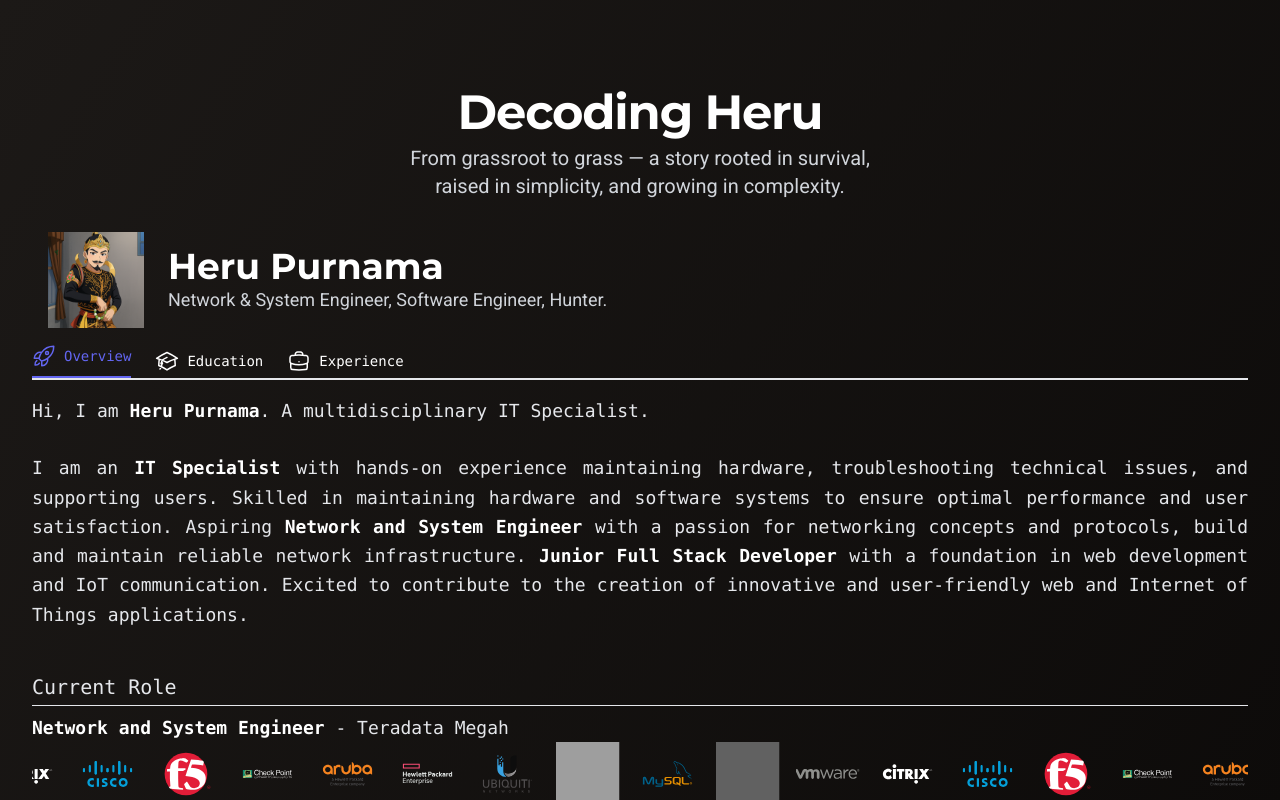
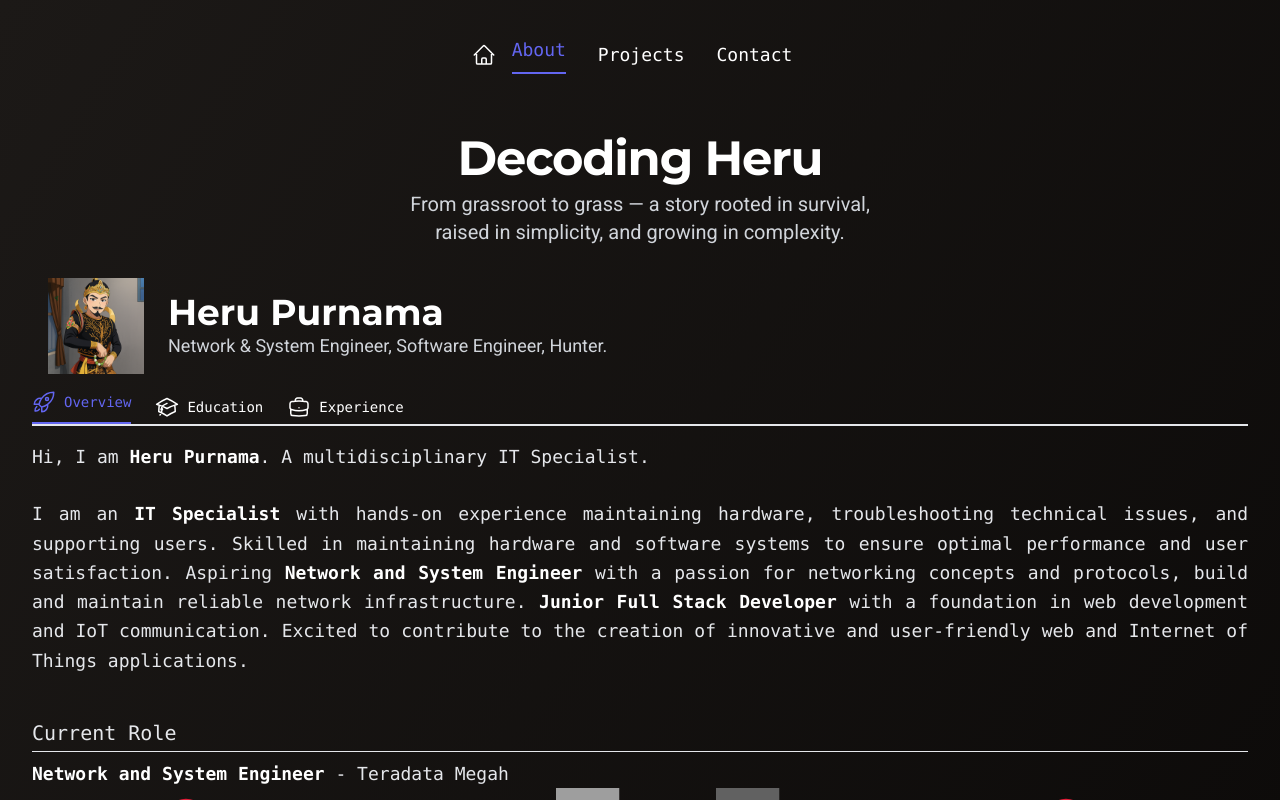
Before and after one commit to ruhefm/porto-web, a Vue app: page /about in a window 1280 px wide. Shown: the top 800 px of the page. Built offline with nearby package versions, Linux system fonts and the light colour scheme; grey boxes are pictures that could not be loaded.

Commit message:
adding 404

```diff
--- a/src/components/landingPage.vue
+++ b/src/components/landingPage.vue
@@ -4,7 +4,7 @@
           <div id="final" class="justify-left leading-relaxed">
             <h1>Heru Purnama</h1>
             <h2 class="font-robo text-xl">Network & System Engineer, Software Engineer, Hunter.</h2>
-            <p class="font-robo text-xl"><a href="/about/" class="text-teal-600">Get to know more About Me</a></p>
+            <p class="font-robo text-xl"><a href="/about" class="text-teal-600">Get to know more About Me</a></p>
             <div class="flex items-center">
               <a target="_blank" href="CV_Heru Purnama_Network_Public.pdf"><button class="flex gap-2 bg-gradient-to-br from-slate-800 to-slate-900 to-75% p-2 sm:p-3 rounded text-xl"><svg xmlns="http://www.w3.org/2000/svg" fill="none" viewBox="0 0 24 24" stroke-width="1.5" stroke="currentColor" class="size-6">
   <path stroke-linecap="round" stroke-linejoin="round" d="M3 16.5v2.25A2.25 2.25 0 0 0 5.25 21h13.5A2.25 2.25 0 0 0 21 18.75V16.5M16.5 12 12 16.5m0 0L7.5 12m4.5 4.5V3" />
--- a/src/components/mainMenu.vue
+++ b/src/components/mainMenu.vue
@@ -1,29 +1,24 @@
 <template>
-<nav v-scroll class="flex items-center sm:justify-normal gap-6 border-b-2 text-white text-center overflow-x-auto select-none">
-  <RouterLink to="/about" active-class="border-b-2 pb-2 border-indigo-500 text-indigo-500" class="flex items-center gap-2 hover:text-indigo-400 active">
+<nav v-scroll class="mx-auto max-w-screen-sm px-1 py-1 rounded flex items-center justify-center text-white text-center overflow-x-auto select-none">
+  <RouterLink to="/" active-class="border-b-2 pb-2 border-indigo-500 text-indigo-500" class="flex items-center gap-2 hover:text-indigo-400 active">
     <svg xmlns="http://www.w3.org/2000/svg" fill="none" viewBox="0 0 24 24" stroke-width="1.5" stroke="currentColor" class="size-6">
-  <path stroke-linecap="round" stroke-linejoin="round" d="M15.59 14.37a6 6 0 0 1-5.84 7.38v-4.8m5.84-2.58a14.98 14.98 0 0 0 6.16-12.12A14.98 14.98 0 0 0 9.631 8.41m5.96 5.96a14.926 14.926 0 0 1-5.841 2.58m-.119-8.54a6 6 0 0 0-7.381 5.84h4.8m2.581-5.84a14.927 14.927 0 0 0-2.58 5.84m2.699 2.7c-.103.021-.207.041-.311.06a15.09 15.09 0 0 1-2.448-2.448 14.9 14.9 0 0 1 .06-.312m-2.24 2.39a4.493 4.493 0 0 0-1.757 4.306 4.493 4.493 0 0 0 4.306-1.758M16.5 9a1.5 1.5 0 1 1-3 0 1.5 1.5 0 0 1 3 0Z" />
+  <path stroke-linecap="round" stroke-linejoin="round" d="m2.25 12 8.954-8.955c.44-.439 1.152-.439 1.591 0L21.75 12M4.5 9.75v10.125c0 .621.504 1.125 1.125 1.125H9.75v-4.875c0-.621.504-1.125 1.125-1.125h2.25c.621 0 1.125.504 1.125 1.125V21h4.125c.621 0 1.125-.504 1.125-1.125V9.75M8.25 21h8.25" />
 </svg>
-    <span class="text-sm sm:block">Overview</span>
 </RouterLink>
-
-  <RouterLink to="/about/education" active-class="border-b-2 pb-2 border-indigo-500 text-indigo-500" class="flex items-center gap-2 hover:text-indigo-400 active">
-    <svg xmlns="http://www.w3.org/2000/svg" fill="none" viewBox="0 0 24 24" stroke-width="1.5" stroke="currentColor" class="size-6">
-  <path stroke-linecap="round" stroke-linejoin="round" d="M4.26 10.147a60.438 60.438 0 0 0-.491 6.347A48.62 48.62 0 0 1 12 20.904a48.62 48.62 0 0 1 8.232-4.41 60.46 60.46 0 0 0-.491-6.347m-15.482 0a50.636 50.636 0 0 0-2.658-.813A59.906 59.906 0 0 1 12 3.493a59.903 59.903 0 0 1 10.399 5.84c-.896.248-1.783.52-2.658.814m-15.482 0A50.717 50.717 0 0 1 12 13.489a50.702 50.702 0 0 1 7.74-3.342M6.75 15a.75.75 0 1 0 0-1.5.75.75 0 0 0 0 1.5Zm0 0v-3.675A55.378 55.378 0 0 1 12 8.443m-7.007 11.55A5.981 5.981 0 0 0 6.75 15.75v-1.5" />
-</svg>
-    <span class="text-sm sm:block">Education</span>
-  </RouterLink>
-
-  <RouterLink to="/about/experiences" active-class="border-b-2 pb-2 border-indigo-500 text-indigo-500" class="flex items-center gap-2 hover:text-indigo-400 active">
-    <svg xmlns="http://www.w3.org/2000/svg" fill="none" viewBox="0 0 24 24" stroke-width="1.5" stroke="currentColor" class="size-6">
-  <path stroke-linecap="round" stroke-linejoin="round" d="M20.25 14.15v4.25c0 1.094-.787 2.036-1.872 2.18-2.087.277-4.216.42-6.378.42s-4.291-.143-6.378-.42c-1.085-.144-1.872-1.086-1.872-2.18v-4.25m16.5 0a2.18 2.18 0 0 0 .75-1.661V8.706c0-1.081-.768-2.015-1.837-2.175a48.114 48.114 0 0 0-3.413-.387m4.5 8.006c-.194.165-.42.295-.673.38A23.978 23.978 0 0 1 12 15.75c-2.648 0-5.195-.429-7.577-1.22a2.016 2.016 0 0 1-.673-.38m0 0A2.18 2.18 0 0 1 3 12.489V8.706c0-1.081.768-2.015 1.837-2.175a48.111 48.111 0 0 1 3.413-.387m7.5 0V5.25A2.25 2.25 0 0 0 13.5 3h-3a2.25 2.25 0 0 0-2.25 2.25v.894m7.5 0a48.667 48.667 0 0 0-7.5 0M12 12.75h.008v.008H12v-.008Z" />
-</svg>
-    <span class="text-sm sm:block">Experience</span>
-  </RouterLink>
+<div class="flex justify-right mx-2 px-2" v-for="(link, index) in links" :key="index">
+  <RouterLink :to="link.link" active-class="border-b-2 pb-2 border-indigo-500 text-indigo-500" class="flex items-center gap-2 hover:text-indigo-400 active">
+{{link.title}}
+</RouterLink>
+</div>
 </nav>
 </template>
 
 
 <script setup>
 import { RouterLink } from 'vue-router'
+const links = [
+    { title: 'About', link:'/about' },
+    { title: 'Projects', link:'/projects' },
+    { title: 'Contact', link:'/Contact' },
+]
 </script>
--- a/src/router/index.ts
+++ b/src/router/index.ts
@@ -3,14 +3,15 @@ import Overview from '@/views/Overview.vue'
 import Education from '@/views/Education.vue'
 import Experiences from '@/views/Experiences.vue'
 import Landing from '@/views/Landing.vue'
-
+import NotFound from '@/views/404.vue'
 
 
 const routes = [
   { path: '/', name: 'LandingPage', component: Landing, meta: { title: 'Welcome | Heru Purnama' } },
   { path: '/about', name: 'Overview', component: Overview, meta: { title: 'About | Heru Purnama' } },
   { path: '/about/education', name: 'Education', component: Education, meta: { title: 'Education | Heru Purnama' } },
-  { path: '/about/experiences', name: 'Experiences', component: Experiences, meta: { title: 'Experiences | Heru Purnama' } }
+  { path: '/about/experiences', name: 'Experiences', component: Experiences, meta: { title: 'Experiences | Heru Purnama' } },
+  { path: '/:pathMatch(.*)*', name: 'NotFound', component: NotFound }
 ]
 
 const router = createRouter({
--- /dev/null
+++ b/src/views/404.vue
@@ -0,0 +1,16 @@
+<template>
+    <mainMenu />
+  <div class="min-h-screen flex flex-col items-center justify-center text-center text-gray-300 dark:text-gray-700">
+    <h1 class="text-6xl font-bold">404</h1>
+    <p class="mt-4 text-xl">Oops! Page Under Construction.</p>
+  <a href="/about"><button class="my-4 flex gap-2 bg-gradient-to-br from-slate-800 to-slate-900 to-75% p-2 sm:p-3 rounded text-xl"><svg xmlns="http://www.w3.org/2000/svg" fill="none" viewBox="0 0 24 24" stroke-width="1.5" stroke="currentColor" class="size-6">
+  <path stroke-linecap="round" stroke-linejoin="round" d="m2.25 12 8.954-8.955c.44-.439 1.152-.439 1.591 0L21.75 12M4.5 9.75v10.125c0 .621.504 1.125 1.125 1.125H9.75v-4.875c0-.621.504-1.125 1.125-1.125h2.25c.621 0 1.125.504 1.125 1.125V21h4.125c.621 0 1.125-.504 1.125-1.125V9.75M8.25 21h8.25" />
+</svg>
+About</button></a>
+</div>
+
+</template>
+
+<script setup lang="ts">
+import mainMenu from '@/components/mainMenu.vue'
+</script>
--- a/src/views/Education.vue
+++ b/src/views/Education.vue
@@ -1,5 +1,5 @@
 <template>
-
+      <mainMenu/>
     <main class="mx-auto max-w-screen-2xl">
       <Header />
       <aboutMenu />
@@ -9,6 +9,7 @@
 </template>
 
 <script setup lang="ts">
+import mainMenu from '@/components/mainMenu.vue'
 import Header from '@/components/Header.vue'
 import aboutMenu from '@/components/aboutMenu.vue'
 import Education from '@/components/Education.vue'
--- a/src/views/Experiences.vue
+++ b/src/views/Experiences.vue
@@ -1,4 +1,5 @@
 <template>
+      <mainMenu/>
 
     <main class="mx-auto max-w-screen-2xl">
       <Header />
@@ -9,6 +10,7 @@
 </template>
 
 <script setup lang="ts">
+import mainMenu from '@/components/mainMenu.vue'
 import Header from '@/components/Header.vue'
 import aboutMenu from '@/components/aboutMenu.vue'
 import Experiences from '@/components/Experiences.vue'
--- a/src/views/Overview.vue
+++ b/src/views/Overview.vue
@@ -1,5 +1,5 @@
 <template>
-
+      <mainMenu/>
     <main class="mx-auto max-w-screen-2xl">
       <Header />
       <aboutMenu />
@@ -12,6 +12,7 @@
 </template>
 
 <script setup lang="ts">
+import mainMenu from '@/components/mainMenu.vue'
 import Header from '@/components/Header.vue'
 import aboutMenu from '@/components/aboutMenu.vue'
 import Introduction from '@/components/Introduction.vue'
```
